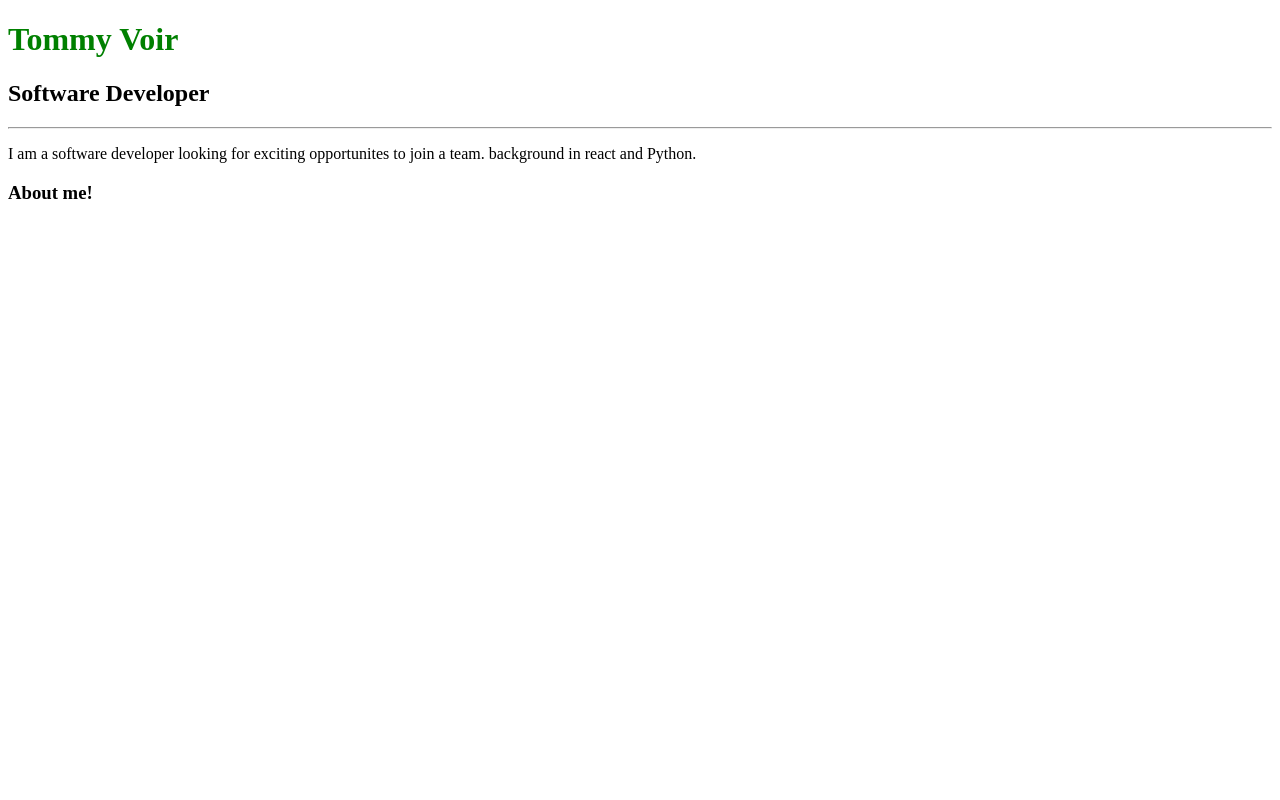
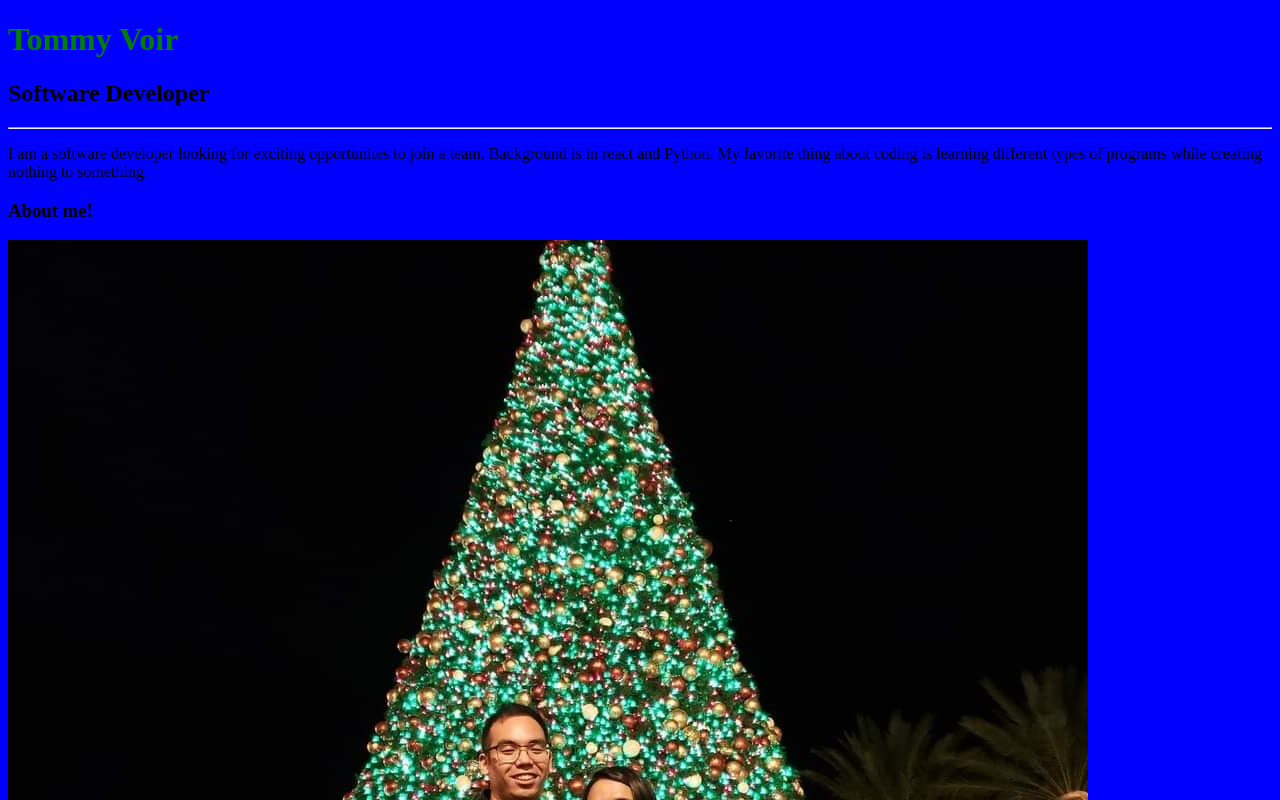
Before and after one commit to Tvoir/My_Portfolio_Unlv, a plain HTML site: page index.html in a window 1280 px wide. Shown: the top 800 px of the page. Drawn offline with Linux system fonts and the light colour scheme.

Commit message:
added a picture to my portfolio

```diff
--- a/assets/style.css
+++ b/assets/style.css
@@ -1,5 +1,5 @@
 body{
-    Background:
+    Background:blue;
 }
 
 h1 {
--- a/index.html
+++ b/index.html
@@ -15,9 +15,10 @@
     <h2>Software Developer</h2>
     <hr>
     <p>I am a software developer looking for exciting opportunites to join a team.
-        background in react and Python.
+        Background is in react and Python. My favorite thing about coding is
+        learning different types of programs while creating nothing to something.
     </p>
     <h3>About me!</h3>
-    <img alt="" src="">
+    <img alt="Picture of me" src="./assets/images/248392477_4860162057335909_5412062797688444312_n.jpg">
 </body>
 </html>
```
